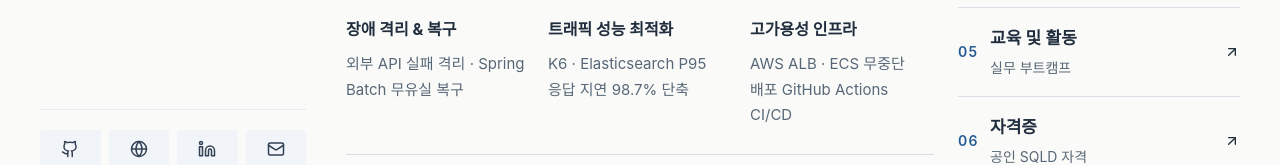
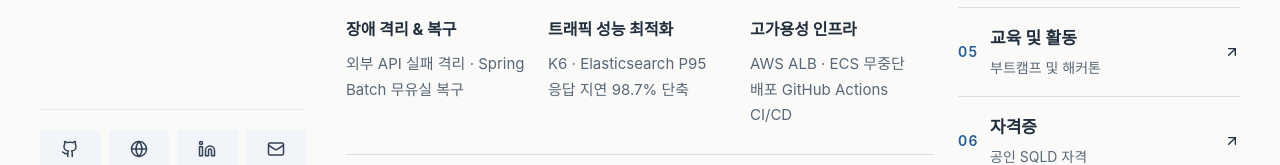
Before and after one commit to PSG-00/portfolio-b, a React (Vite) app: page /#/ in a window 1280 px wide. Shown: the part 562-727 px from the top of the page. Built offline with nearby package versions, Linux system fonts and the light colour scheme; a web font is replaced by a local one.

Commit message:
feat: 교육 및 활동 섹션에 멋쟁이사자처럼 12기 활동 이력 추가

```diff
--- a/src/data/portfolioData.js
+++ b/src/data/portfolioData.js
@@ -72,7 +72,7 @@ export const portfolioData = {
       "id": "education",
       "label": "교육 및 활동",
       "category": "Activities",
-      "desc": "실무 부트캠프"
+      "desc": "부트캠프 및 해커톤"
     },
     {
       "id": "certifications",
@@ -716,6 +716,12 @@ export const portfolioData = {
       "title": "AWS 활용 Spring 백엔드 개발자 실무 부트캠프",
       "organization": "코드잇 / K-Digital Training",
       "details": "1,250시간 이수. Java·Spring API 설계, JPA N+1·QueryDSL 튜닝, TDD·BDD, AWS·GitHub Actions 무중단 배포, Redis 캐싱·Kafka 이벤트 아키텍처 학습."
+    },
+    {
+      "period": "2024.01 - 2024.12",
+      "title": "멋쟁이사자처럼 대학 12기 (백엔드 파트)",
+      "organization": "멋쟁이사자처럼 / 조선대학교",
+      "details": "Spring 기반 웹 서비스 프로젝트 개발 및 백엔드 코어 스터디 진행. 교내/연합 아이디어톤(24.05) 및 양재 aT센터 12기 중앙 무박 해커톤(24.08) 참가."
     }
   ]
 };
```
